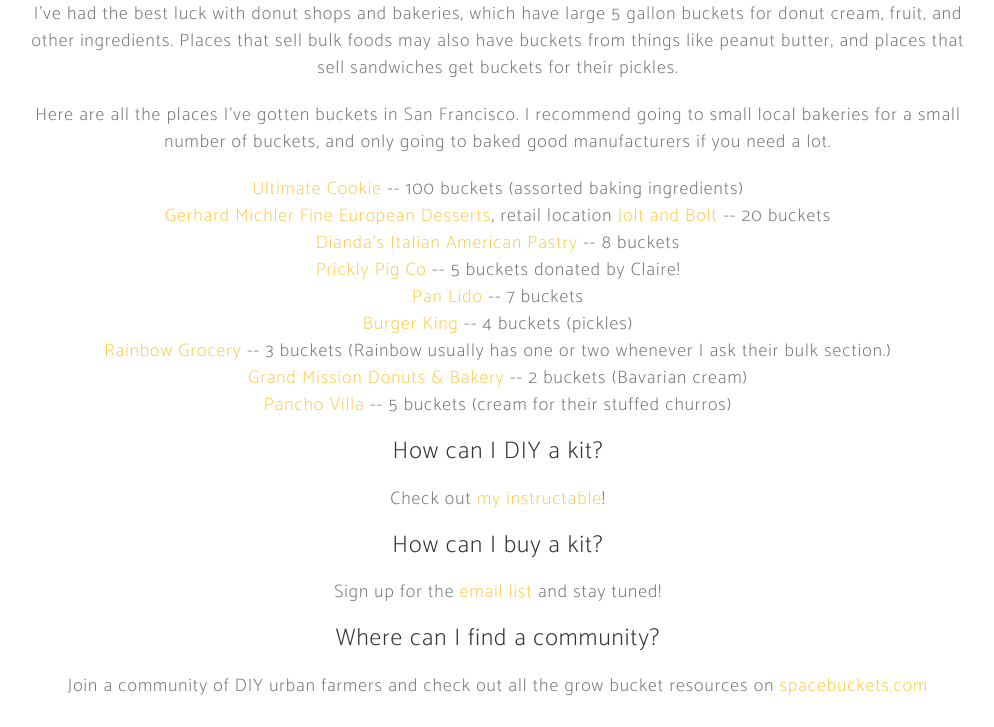
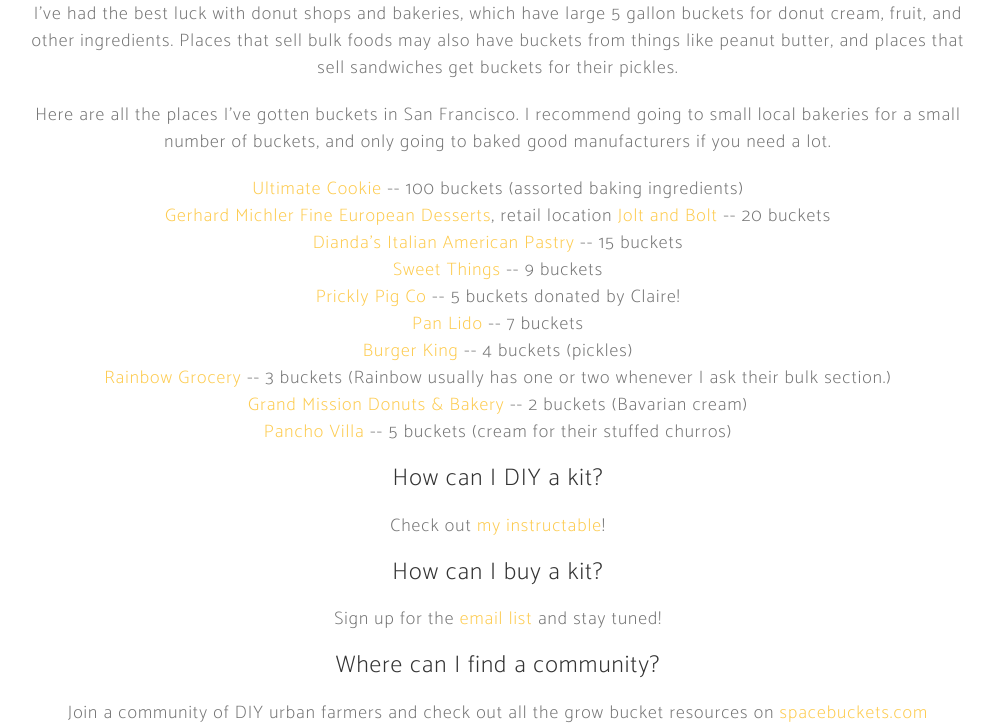
Before and after one commit to ruthgrace/growbucketlife, a Flask app: page /faq in a window 1280 px wide. Shown: the part 334-1061 px from the top of the page, without its empty margins (142-1136 px from the left). Run offline with Flask 2, Linux system fonts and the light colour scheme; some libraries are stand-ins or nearby versions; some web fonts are replaced.

Commit message:
added sweet things

```diff
--- a/templates/faq.html
+++ b/templates/faq.html
@@ -52,7 +52,8 @@
                         <p class="text-muted">Here are all the places I've gotten buckets in San Francisco. I recommend going to small local bakeries for a small number of buckets, and only going to baked good manufacturers if you need a lot.<br>
                         <p class="text-muted"><a href="http://www.ultimatecookie.com/">Ultimate Cookie</a> -- 100 buckets (assorted baking ingredients)<br>
                         <a href="http://gerhardmichler.com/">Gerhard Michler Fine European Desserts</a>, retail location <a href="http://www.gerhardmichler.com/purchase/joltnbolt.html">Jolt and Bolt</a> -- 20 buckets<br>
-                        <a href="http://www.diandasbakery.com/">Dianda's Italian American Pastry</a> -- 8 buckets<br>
+                        <a href="http://www.diandasbakery.com/">Dianda's Italian American Pastry</a> -- 15 buckets<br>
+                        <a href="http://www.sweetthings.com/">Sweet Things</a> -- 9 buckets<br>
                         <a href="http://www.pricklypigco.com/">Prickly Pig Co</a> -- 5 buckets donated by Claire!<br>
                         <a href="https://www.yelp.com/biz/pan-lido-salvadoreno-san-francisco">Pan Lido</a> -- 7 buckets<br>
                         <a href="http://www.bk.com/restaurants/ca/san-francisco/4780-mission-street-6414.html">Burger King</a> -- 4 buckets (pickles)<br>
```
